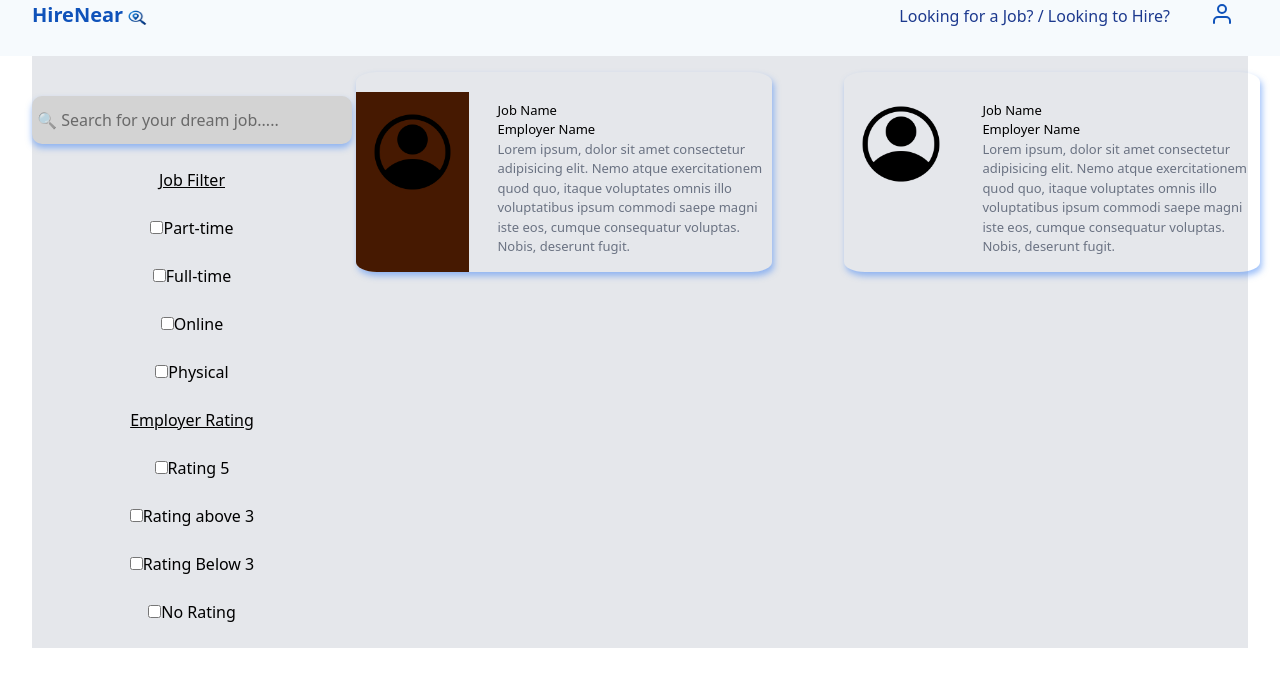
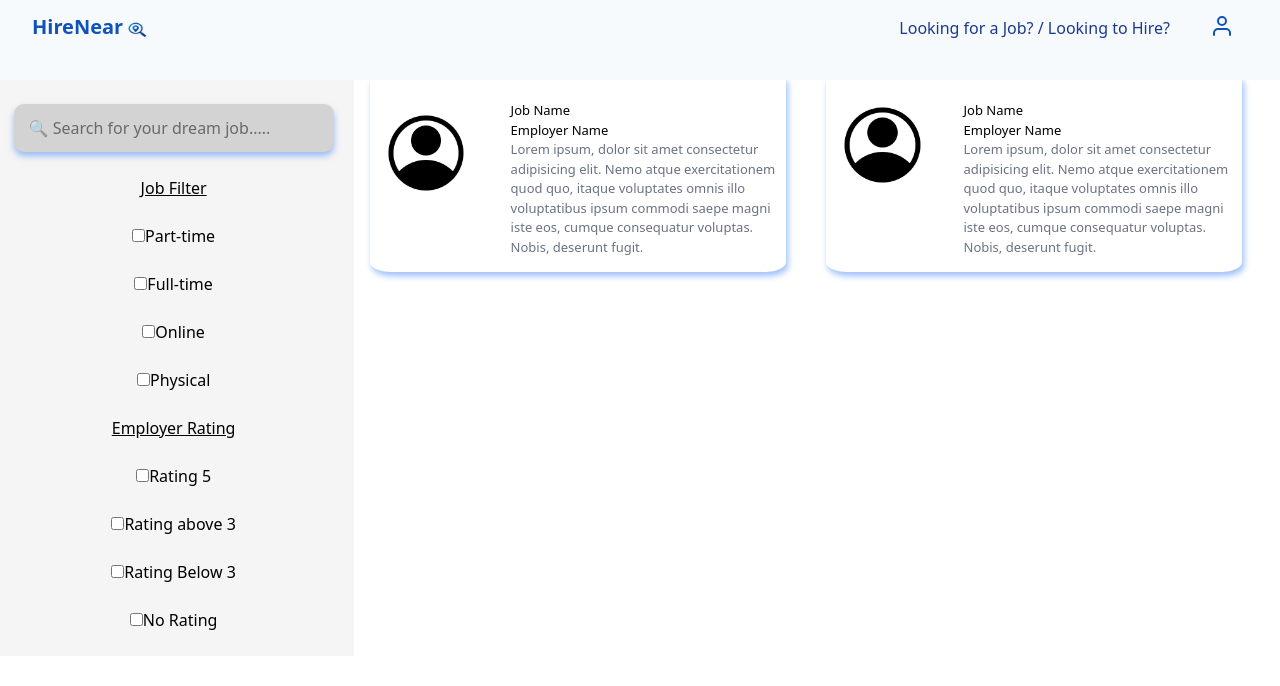
Before and after one commit to BmKaranja/HireNear, a React (Vite) app in the folder HireNear/: page /jobs in a window 1280 px wide. Shown: the top 686 px of the page. Built offline with nearby package versions, Linux system fonts and the light colour scheme.

Commit message:
Update: Continued styling job section and added a bit of deco on the landing page

```diff
--- a/HireNear/package.json
+++ b/HireNear/package.json
@@ -15,6 +15,7 @@
     "react-dom": "^19.2.0",
     "react-icons": "^5.5.0",
     "react-router-dom": "^7.9.6",
+    "react-snowfall": "^2.4.0",
     "tailwindcss": "^4.1.17",
     "zustand": "^5.0.9"
   },
--- a/HireNear/src/components/JobCards.jsx
+++ b/HireNear/src/components/JobCards.jsx
@@ -2,9 +2,9 @@ import React from 'react'
 
 function JobCard() {
   return (
-    <div className='grid grid-cols-2 marginr gap-20 mt-10'>
+    <div className='grid grid-cols-2 marginr gap-10 mt-10'>
       <div className='flex flex-1 flex-row h-10 jobcards gap-2'>
-        <div className='pl-4 pr-4 bg-amber-950'>
+        <div className='pl-4 pr-4'>
           <img src="account.png" alt="employer" className='h-20 w-100 mt-5 mr-2'/>
         </div>
         <div className='jdetails'>
--- a/HireNear/src/components/JobList.jsx
+++ b/HireNear/src/components/JobList.jsx
@@ -9,8 +9,8 @@ function JobList() {
       <div id='top1'>
         <NavBr2/>
       </div>
-      <div className='flex flex-1 flex-row bg-gray-200'>
-        <div>
+      <div className='flex flex-1 flex-row gap-4'>
+        <div className='bg-gray-200' style={{marginLeft:'-3vw', backgroundColor:'whitesmoke'}} >
           <Searchbar/>
         </div>
         <div>
--- a/HireNear/src/components/LandingPage.jsx
+++ b/HireNear/src/components/LandingPage.jsx
@@ -3,6 +3,7 @@ import NavBar from './NavBar'
 import { Link} from 'react-router-dom'
 import Footer from './Footer'
 import About from './About'
+import Snowfall from 'react-snowfall'
 
 function LandingPage() {
   return (
@@ -28,6 +29,7 @@ function LandingPage() {
             <img src='Job_searching-removebg-preview.png' className='h-90' id='searching'></img>
         </article>
         </section>
+        <Snowfall style={{height:'25vh'}}wind={[-0.5, 2.0]} />
         <About/>
       <Footer/>
     </div>
--- a/HireNear/src/components/LandingPage1.jsx
+++ b/HireNear/src/components/LandingPage1.jsx
@@ -3,6 +3,7 @@ import NavBar1 from './NavBar1'
 import { Link} from 'react-router-dom'
 import Footer from './Footer'
 import About from './About'
+import Snowfall from 'react-snowfall'
 
 function LandingPage1() {
   return (
@@ -28,6 +29,7 @@ function LandingPage1() {
             <img src='Job_searching-removebg-preview.png' className='h-90' id='searching'></img>
         </article>
         </section>
+        <Snowfall style={{height:'25vh'}}wind={[-0.5, 2.0]} />
         <About/>
         <Footer/>
     </div>
--- a/HireNear/src/components/Searchbar.jsx
+++ b/HireNear/src/components/Searchbar.jsx
@@ -2,7 +2,7 @@ import React from 'react'
 
 function Searchbar() {
   return (
-    <div>
+    <div className='w-90'>
       <input type='search' placeholder='🔍 Search for your dream job.....' id='jobsearch' className='shadow-blue-950'></input><br></br><br></br>
       <p className='underline'>Job Filter</p><br></br>
       <input type='checkbox'></input><label>Part-time</label><br></br><br></br>
--- a/HireNear/src/index.css
+++ b/HireNear/src/index.css
@@ -105,21 +105,18 @@ h1 {
   position:absolute;
   top:0%;
   left:0%;
-  background-color: #f6fafd;
-  height: 7vh;
+  background-color:#f6fafd;
+  height: 10vh;
+  padding-top: 1%;
 }
 #jobsearch{
   background-color:lightgray;
   border-radius: 10px;
   width: 25vw;
   height: 6vh;
-  padding: 5px;
+  padding: 15px;
   margin-top: 20%;
   box-shadow: 0 4px 6px rgba(59, 130, 246, 0.5);
-}
-.marginr{
-  position: relative;
-  left: 0.5%;
 }
 .jobcards{
   left: 100%;
@@ -130,7 +127,6 @@ h1 {
   box-shadow: 2px 4px 6px rgba(59, 130, 246, 0.5);
   border-radius: 5%;
   overflow: hidden;
-
 }
 .jdetails{
   font-size: small;
```
Also changed, not shown: 1 other file (tests, documents, lock files or other folders).
